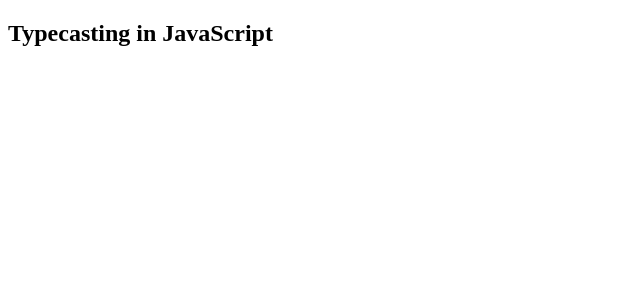
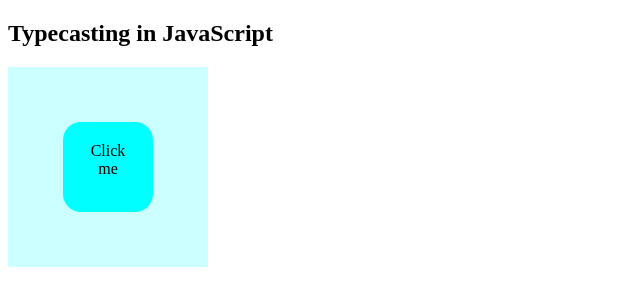
Before and after one commit to Hashidgaba/JavaScript-course, a plain HTML site: page Type casting/index.html in a window 1280 px wide. Shown: the whole page, without its empty margins (0-640 px from the left). Drawn offline with Linux system fonts and the light colour scheme.

Commit message:
typecasting done

```diff
--- a/Type casting/index.html
+++ b/Type casting/index.html
@@ -8,5 +8,8 @@
 </head>
 <body>
     <h2>Typecasting in JavaScript</h2>
+    <div style=" width: 200px; height: 200px; background-color: rgba(0, 255, 255, 0.199);display: flex;align-items: center;justify-content: center;">
+        <div style="width: 50px;height: 50px;padding: 20px; border-radius: 20%; background-color: aqua;text-align: center;">Click me </div>
+    </div>
 </body>
 </html>
```
